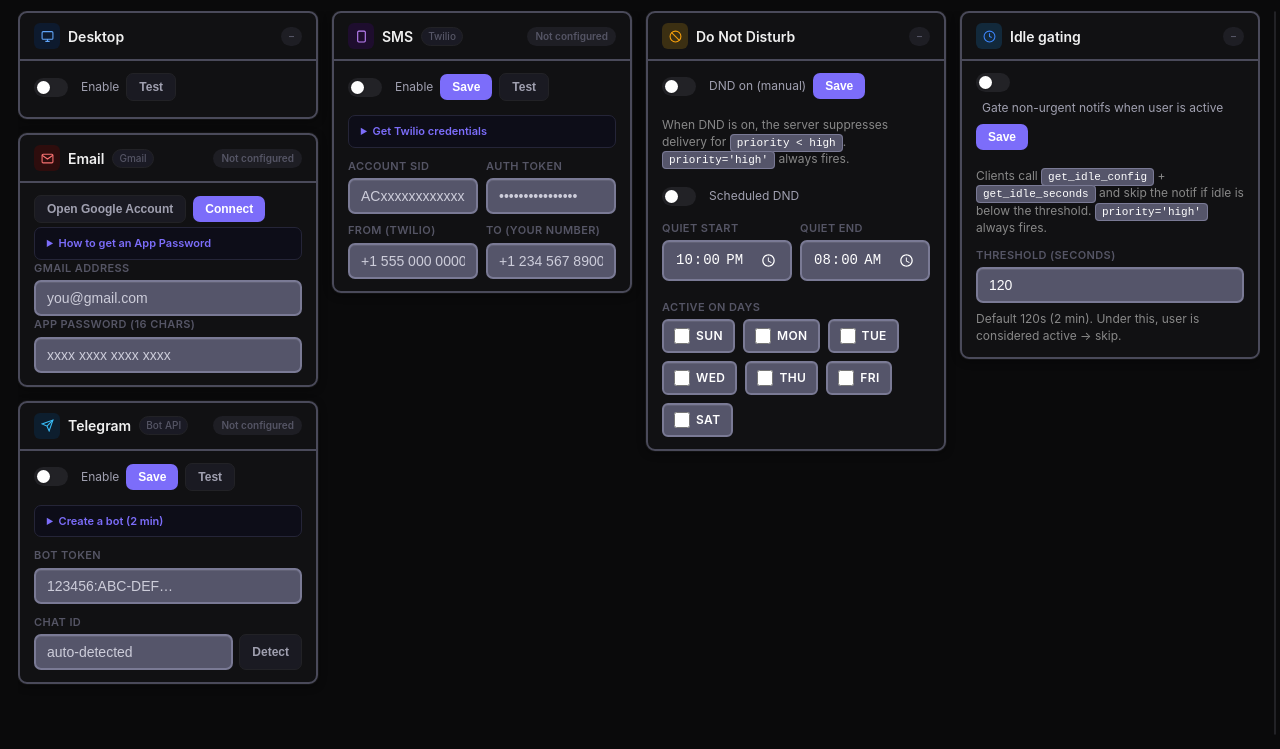
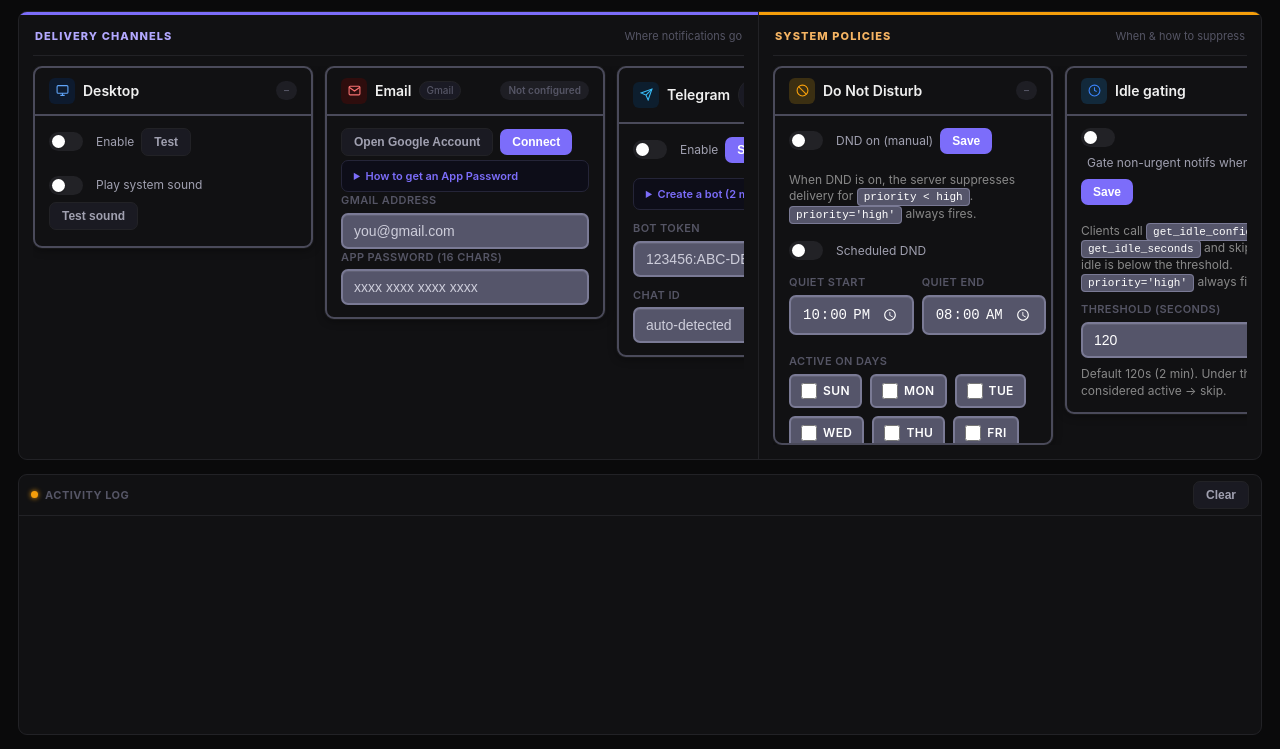
Before and after one commit to menih/notify-mcp, a website: page ui/public/index.html in a window 1280 px wide. Shown: the part 51-800 px from the top of the page. Drawn offline with Linux system fonts and the light colour scheme; no server answers.

Commit message:
Release v1.1.0 with major feature additions and UI overhaul
Introduces idle gating and Do Not Disturb policies to prevent notification spam while the user is active or during quiet hours. Adds real-time inbox push via SSE, multi-session tagging for routing messages between agents, and a revamped web UI with separate configuration sections and sound controls for desktop notifications. Improves Telegram error handling with exponential backoff and deduplicated logging. Updates documentation to reflect the expanded feature set and removes WhatsApp channel support.

```diff
--- a/src/channels/desktop.ts
+++ b/src/channels/desktop.ts
@@ -4,7 +4,7 @@ import { DesktopConfig } from "../config.js";
 export async function sendDesktop(config: DesktopConfig, message: string): Promise<void> {
   if (!config.enabled) return;
   await new Promise<void>((resolve, reject) => {
-    notifier.notify({ title: "Claude", message, sound: true }, (err) => {
+    notifier.notify({ title: "Claude", message, sound: config.sound !== false }, (err) => {
       if (err) reject(err);
       else resolve();
     });
--- a/src/config.ts
+++ b/src/config.ts
@@ -4,6 +4,7 @@ import { join } from "path";
 
 export interface DesktopConfig {
   enabled: boolean;
+  sound?: boolean;
 }
 
 export interface TelegramConfig {
--- a/ui/public/app.js
+++ b/ui/public/app.js
@@ -43,6 +43,7 @@ async function loadConfig() {
 function populateForm() {
   // Desktop
   $("desktop-enabled").checked = !!config.desktop?.enabled;
+  $("desktop-sound").checked = config.desktop?.sound !== false; // default on
 
   // Email / Gmail
   const email = config.email ?? {};
@@ -148,7 +149,12 @@ function setBadge(channel, type, text) {
 // ── Save handlers ─────────────────────────────────────────────────────────
 
 function saveDesktop() {
-  patch({ desktop: { enabled: $("desktop-enabled").checked } });
+  patch({
+    desktop: {
+      enabled: $("desktop-enabled").checked,
+      sound: $("desktop-sound").checked,
+    },
+  });
 }
 
 async function saveEmail() {
@@ -379,6 +385,17 @@ async function disconnectGmail() {
   }
 }
 
+async function testSound() {
+  try {
+    const res = await fetch("/api/test/sound", { method: "POST" });
+    const json = await res.json();
+    if (!res.ok) throw new Error(json.error);
+    toast(json.message, "ok");
+  } catch (e) {
+    toast("Sound test failed: " + e, "error");
+  }
+}
+
 // ── Test channels ─────────────────────────────────────────────────────────
 
 async function testChannel(channel) {
--- a/ui/public/index.html
+++ b/ui/public/index.html
@@ -11,14 +11,20 @@
 
   <header>
     <div class="logo">
-      <svg width="18" height="18" viewBox="0 0 24 24" fill="none" stroke="currentColor" stroke-width="2"><path d="M18 8A6 6 0 0 0 6 8c0 7-3 9-3 9h18s-3-2-3-9"/><path d="M13.73 21a2 2 0 0 1-3.46 0"/></svg>
-      Claude Notify
+      <img src="assets/logo.svg" width="22" height="22" alt="">
+      omni-notify-mcp
     </div>
-    <span class="subtitle">Configure notification channels</span>
+    <span class="subtitle">Multi-channel notifications for AI agents</span>
   </header>
 
   <main>
-    <div class="card-list" id="card-list">
+    <div class="config-panel">
+    <section class="section section-channels">
+      <div class="section-hd">
+        <span class="section-hd-title">Delivery channels</span>
+        <span class="section-hd-sub">Where notifications go</span>
+      </div>
+      <div class="card-list" id="card-list-channels">
 
       <!-- ── Desktop ───────────────────────────────────────────────── -->
       <div class="card" id="card-desktop">
@@ -39,6 +45,14 @@
             </label>
             <span class="toggle-lbl">Enable</span>
             <button class="btn btn-sm btn-ghost" onclick="testChannel('desktop')">Test</button>
+          </div>
+          <div class="actions" style="margin-top:6px">
+            <label class="toggle-wrap">
+              <input type="checkbox" id="desktop-sound" onchange="saveDesktop()">
+              <span class="toggle"></span>
+            </label>
+            <span class="toggle-lbl">Play system sound</span>
+            <button class="btn btn-sm btn-ghost" onclick="testSound()">Test sound</button>
           </div>
           <span id="os-hint" class="os-tag hidden"></span>
         </div>
@@ -172,6 +186,16 @@
         </div>
       </div>
 
+      </div>
+    </section>
+
+    <section class="section section-policies">
+      <div class="section-hd">
+        <span class="section-hd-title">System policies</span>
+        <span class="section-hd-sub">When &amp; how to suppress</span>
+      </div>
+      <div class="card-list" id="card-list-policies">
+
       <!-- ── Do Not Disturb ────────────────────────────────────────── -->
       <div class="card" id="card-dnd">
         <div class="card-hd">
@@ -248,6 +272,8 @@
         </div>
       </div>
 
+      </div>
+    </section>
     </div>
 
     <div class="log-section">
--- a/ui/public/style.css
+++ b/ui/public/style.css
@@ -74,21 +74,85 @@ main {
   min-height: 0;
   overflow: hidden;
   display: flex;
-  flex-direction: row;
+  flex-direction: column;
   gap: 14px;
 }
 
 /* ── Card list (left column) ─────────────────────────────────────────────── */
 
 .card-list {
-  flex-shrink: 0;
+  flex: 1;
+  min-height: 0;
   height: 100%;
-  overflow-x: auto;
+  overflow: hidden;
   display: flex;
   flex-direction: column;
   flex-wrap: wrap;
   align-content: flex-start;
-  gap: 14px;
+  gap: 12px;
+}
+
+/* Top half: single Configuration panel with two side-by-side subsections.
+   Bottom half: full-width activity log. */
+.config-panel {
+  display: flex;
+  flex-direction: row;
+  flex-shrink: 0;
+  /* Take ~60% of the vertical space so the log gets a real chunk too */
+  height: 62%;
+  min-height: 0;
+  border-radius: var(--r);
+  border: 1px solid var(--border);
+  background: var(--surface);
+  overflow: hidden;
+}
+
+.section {
+  display: flex;
+  flex-direction: column;
+  gap: 10px;
+  padding: 12px 14px 14px;
+  min-width: 0;
+  height: 100%;
+  overflow: hidden;
+}
+
+/* Channels has 4 cards → needs ~3× the room of Policies (which has 2 cards). */
+.section-channels { flex: 3 1 0; }
+.section-policies { flex: 2 1 0; }
+
+/* Divider between the two subsections — owned by the panel, not the sections */
+.section + .section {
+  border-left: 1px solid var(--border);
+}
+
+/* Subtle accent strip at the top of each subsection so the role is obvious
+   without re-introducing two heavy framed boxes. */
+.section-channels { box-shadow: inset 0 3px 0 0 #7c6dfa; }
+.section-policies { box-shadow: inset 0 3px 0 0 #f59e0b; }
+
+.section-hd {
+  display: flex;
+  align-items: baseline;
+  gap: 8px;
+  padding: 4px 2px 10px;
+  border-bottom: 1px solid var(--border);
+}
+
+.section-hd-title {
+  font-size: 11px;
+  font-weight: 800;
+  letter-spacing: 0.10em;
+  text-transform: uppercase;
+  color: var(--text);
+}
+.section-channels .section-hd-title { color: #b3a8ff; }
+.section-policies .section-hd-title { color: #f5b463; }
+
+.section-hd-sub {
+  font-size: 11px;
+  color: var(--text-3);
+  margin-left: auto;
 }
 
 /* ── Log section (right, fills remaining width) ──────────────────────────── */
@@ -127,7 +191,8 @@ main {
 /* ── Cards ───────────────────────────────────────────────────────────────── */
 
 .card {
-  width: 300px;
+  width: 280px;
+  max-width: 100%;
   background: var(--surface);
   border: 2px solid #4a4a5a;
   border-radius: var(--r);
```
Also changed, not shown: package.json (+14 -6 lines), ui/server.ts (+61 -6 lines), README.md, assets/logo.svg (added), ui/public/assets/logo.svg (added), 3 other files.
